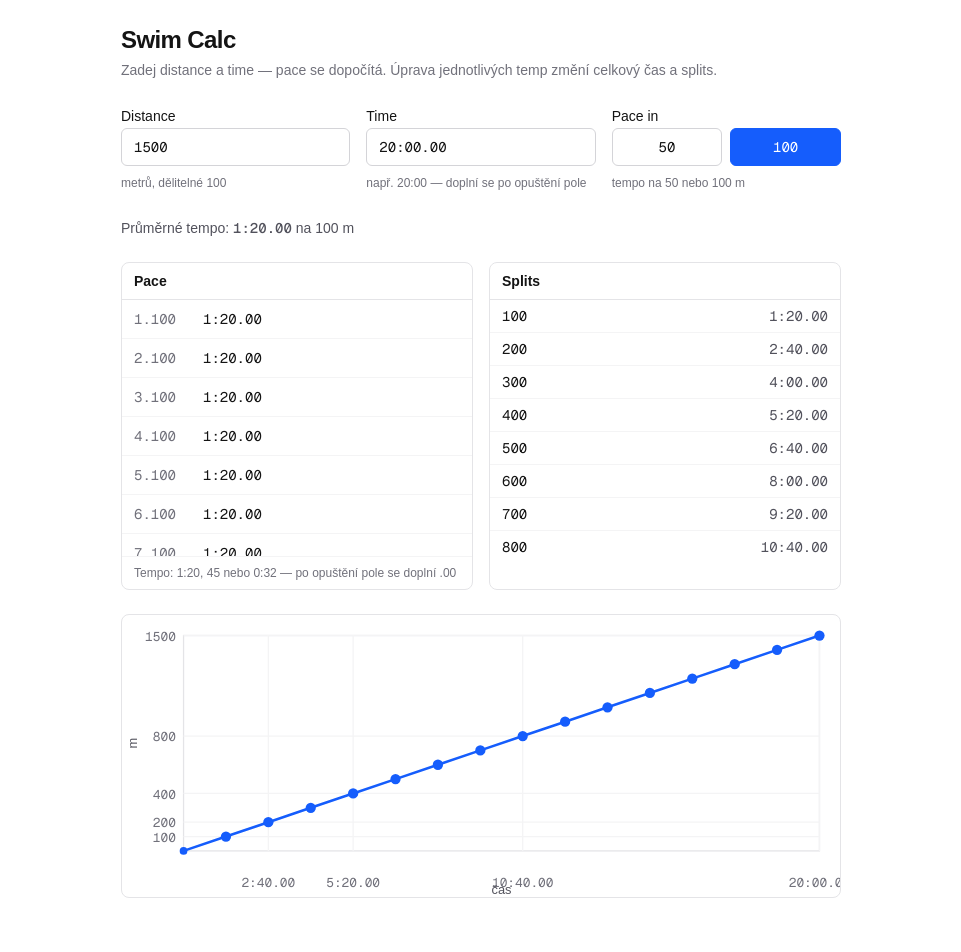
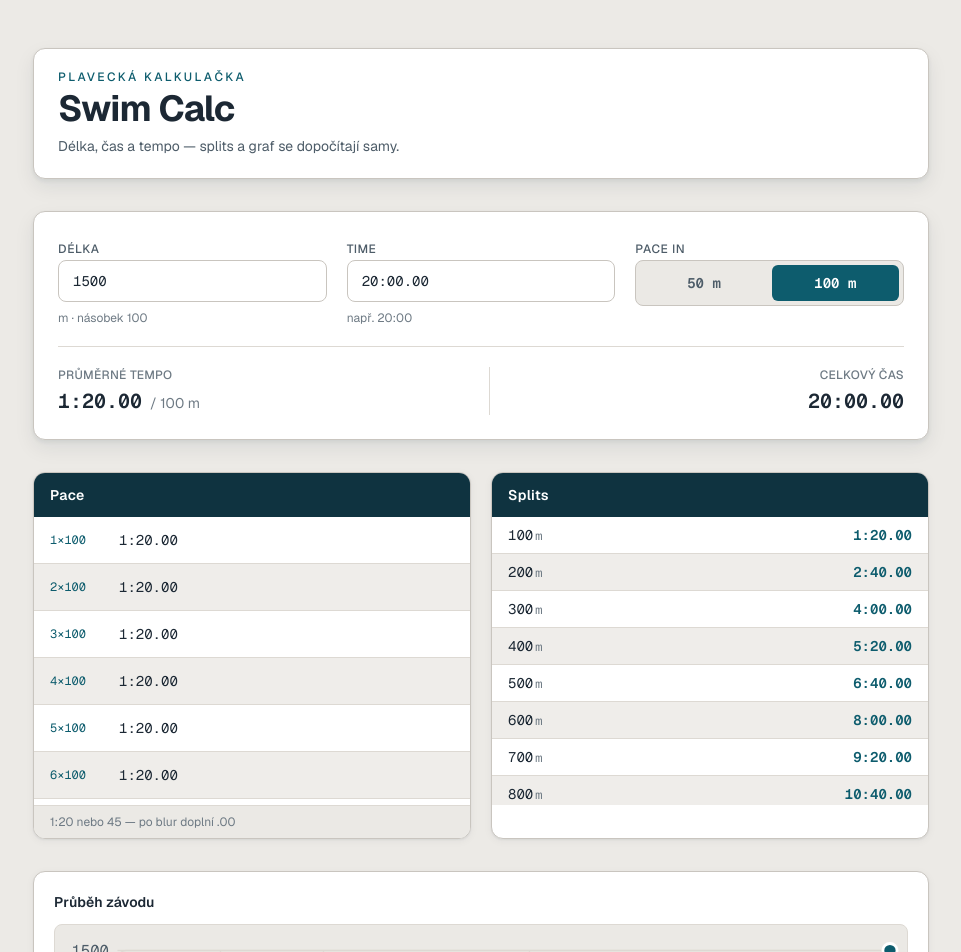
Before and after one commit to Ezlomandias/Swim-calc, a Next.js app: page / in a window 1280 px wide. Shown: the top 952 px of the page, without its empty margins (159-1120 px from the left). Before the commit the page ends 922 px from the top, so only its background shows below. Built offline with nearby package versions, Linux system fonts and the light colour scheme.

Commit message:
design aplikace

```diff
--- a/app/components/PaceGraph.tsx
+++ b/app/components/PaceGraph.tsx
@@ -10,15 +10,32 @@ type Props = {
   totalTime: number;
 };
 
-const PAD = { top: 16, right: 16, bottom: 36, left: 48 };
-const W = 560;
-const H = 220;
+const W = 600;
+const H = 280;
+const PAD = { top: 18, right: 12, bottom: 52, left: 44 };
+
+function formatTimeAxis(seconds: number): string {
+  const { h, min, sec, cs } = (() => {
+    const totalCs = Math.round(seconds * 100);
+    const cs = totalCs % 100;
+    const totalSec = Math.floor(totalCs / 100);
+    const sec = totalSec % 60;
+    const min = Math.floor(totalSec / 60) % 60;
+    const h = Math.floor(totalSec / 3600);
+    return { h, min, sec, cs };
+  })();
+  const pad = (n: number) => n.toString().padStart(2, "0");
+  if (h > 0) return `${h}:${pad(min)}`;
+  if (min > 0) return `${min}:${pad(sec)}`;
+  return `${sec}.${pad(cs)}`;
+}
 
 export function PaceGraph({ distance, splits, totalTime }: Props) {
   if (distance <= 0 || totalTime <= 0) {
     return (
-      <div className="flex h-[220px] items-center justify-center rounded-lg border border-zinc-200 bg-zinc-50 text-sm text-zinc-500 dark:border-zinc-700 dark:bg-zinc-900">
-        Zadej distance a time pro graf
+      <div className="flex min-h-[200px] flex-col items-center justify-center gap-2 rounded-lg border border-dashed border-border bg-surface-muted px-4 py-10 text-center text-sm text-muted sm:min-h-[240px]">
+        <span className="font-medium text-foreground">Graf průběhu</span>
+        <span className="text-xs sm:text-sm">Zadej délku a čas</span>
       </div>
     );
   }
@@ -51,9 +68,11 @@ export function PaceGraph({ distance, splits, totalTime }: Props) {
     .join(" ");
 
   return (
+    <div className="overflow-hidden rounded-lg border border-border-subtle bg-surface-muted">
       <svg
         viewBox={`0 0 ${W} ${H}`}
-      className="w-full max-w-full rounded-lg border border-zinc-200 bg-white dark:border-zinc-700 dark:bg-zinc-950"
+        className="block w-full min-w-0 text-foreground"
+        preserveAspectRatio="xMidYMid meet"
         role="img"
         aria-label="Graf vzdálenosti vůči času"
       >
@@ -62,10 +81,9 @@ export function PaceGraph({ distance, splits, totalTime }: Props) {
           y={PAD.top}
           width={plotW}
           height={plotH}
-        fill="none"
-        stroke="currentColor"
-        className="text-zinc-200 dark:text-zinc-700"
+          className="fill-surface-muted stroke-border-subtle"
           strokeWidth={1}
+          rx={6}
         />
 
         {yTicks.map((d) => {
@@ -77,15 +95,14 @@ export function PaceGraph({ distance, splits, totalTime }: Props) {
                 x2={PAD.left + plotW}
                 y1={sy}
                 y2={sy}
-              stroke="currentColor"
-              className="text-zinc-100 dark:text-zinc-800"
+                className="stroke-border-subtle"
                 strokeWidth={1}
               />
               <text
                 x={PAD.left - 6}
                 y={sy + 4}
                 textAnchor="end"
-              className="fill-zinc-500 text-[10px] font-mono"
+                className="fill-foreground-soft font-mono text-[10px] sm:text-[11px]"
               >
                 {d}
               </text>
@@ -93,8 +110,21 @@ export function PaceGraph({ distance, splits, totalTime }: Props) {
           );
         })}
 
-      {xTicks.map(({ distance: d, time }) => {
+        {xTicks.map(({ distance: d, time }, idx) => {
           const { sx } = toSvg(time, 0);
+          const isFinish = d >= distance;
+          const anchor =
+            idx === 0
+              ? "start"
+              : idx === xTicks.length - 1
+                ? "end"
+                : "middle";
+          const labelX =
+            idx === 0
+              ? Math.max(sx, PAD.left + 2)
+              : idx === xTicks.length - 1
+                ? Math.min(sx, PAD.left + plotW - 2)
+                : sx;
           return (
             <g key={`x-${d}`}>
               <line
@@ -102,17 +132,21 @@ export function PaceGraph({ distance, splits, totalTime }: Props) {
                 x2={sx}
                 y1={PAD.top}
                 y2={PAD.top + plotH}
-              stroke="currentColor"
-              className="text-zinc-100 dark:text-zinc-800"
+                className={
+                  isFinish ? "stroke-accent/40" : "stroke-border-subtle"
+                }
                 strokeWidth={1}
+                strokeDasharray={isFinish ? undefined : "3 3"}
               />
               <text
-              x={sx}
-              y={H - 8}
-              textAnchor="middle"
-              className="fill-zinc-500 text-[10px] font-mono"
+                x={labelX}
+                y={H - 14}
+                textAnchor={anchor}
+                className={`font-mono text-[9px] sm:text-[10px] ${
+                  isFinish ? "fill-accent font-semibold" : "fill-muted"
+                }`}
               >
-              {formatTime(time)}
+                {formatTimeAxis(time)}
               </text>
             </g>
           );
@@ -123,40 +157,38 @@ export function PaceGraph({ distance, splits, totalTime }: Props) {
           y={PAD.top + plotH / 2}
           textAnchor="middle"
           transform={`rotate(-90 12 ${PAD.top + plotH / 2})`}
-        className="fill-zinc-600 text-[10px]"
+          className="fill-accent text-[10px] font-medium"
         >
           m
-      </text>
-      <text
-        x={PAD.left + plotW / 2}
-        y={H - 2}
-        textAnchor="middle"
-        className="fill-zinc-600 text-[10px]"
-      >
-        čas
         </text>
 
         <path
           d={linePath}
           fill="none"
-        stroke="currentColor"
-        className="text-blue-600 dark:text-blue-400"
-        strokeWidth={2}
+          className="stroke-accent"
+          strokeWidth={2.5}
+          strokeLinecap="round"
           strokeLinejoin="round"
         />
 
         {points.map((p, i) => {
           const { sx, sy } = toSvg(p.x, p.y);
+          const isEnd = i === points.length - 1;
           return (
             <circle
               key={i}
               cx={sx}
               cy={sy}
-            r={i === 0 ? 3 : 4}
-            className="fill-blue-600 dark:fill-blue-400"
+              r={isEnd ? 5 : i === 0 ? 3 : 4}
+              className={
+                isEnd
+                  ? "fill-accent stroke-surface-elevated stroke-2"
+                  : "fill-surface-elevated stroke-accent-light stroke-[1.5]"
+              }
             />
           );
         })}
       </svg>
+    </div>
   );
 }
--- a/app/components/SwimCalculator.tsx
+++ b/app/components/SwimCalculator.tsx
@@ -1,6 +1,6 @@
 "use client";
 
-import { useCallback, useMemo, useState } from "react";
+import { useCallback, useMemo, useState, type ReactNode } from "react";
 import {
   buildEvenPaces,
   buildSplits,
@@ -18,6 +18,38 @@ import { PaceGraph } from "./PaceGraph";
 
 const DEFAULT_DISTANCE = "1500";
 const DEFAULT_TIME = "20:00.00";
+
+const inputClass =
+  "w-full min-h-11 rounded-lg border border-border bg-surface-elevated px-3.5 py-3 font-mono text-base text-foreground transition-colors placeholder:text-muted/60 focus:border-accent focus:outline-none focus:ring-2 focus:ring-accent-muted sm:min-h-0 sm:py-2.5 sm:text-sm";
+
+const labelClass =
+  "text-[11px] font-medium uppercase tracking-wider text-foreground-soft sm:text-xs";
+
+function Panel({
+  title,
+  children,
+  footer,
+}: {
+  title: string;
+  children: ReactNode;
+  footer?: ReactNode;
+}) {
+  return (
+    <div className="card-elevated-sm flex min-h-0 flex-col overflow-hidden rounded-xl border border-border bg-surface-elevated">
+      <div className="shrink-0 bg-accent-deep px-3.5 py-2.5 sm:px-4 sm:py-3">
+        <h2 className="text-sm font-semibold tracking-wide text-white">
+          {title}
+        </h2>
+      </div>
+      {children}
+      {footer ? (
+        <div className="shrink-0 border-t border-border-subtle bg-surface-muted px-3.5 py-2 text-[11px] leading-snug text-muted sm:px-4 sm:text-xs">
+          {footer}
+        </div>
+      ) : null}
+    </div>
+  );
+}
 
 export function SwimCalculator() {
   const [distanceStr, setDistanceStr] = useState(DEFAULT_DISTANCE);
@@ -39,8 +71,8 @@ export function SwimCalculator() {
   }, []);
 
   const distance = Number(distanceStr) || 0;
-  const count = segmentCount(distance, paceIn);
-  const validDistance = count > 0;
+  const validDistance = segmentCount(distance, paceIn) > 0;
+
   const commitDistance = () => {
     const trimmed = distanceStr.trim();
     if (trimmed === "") return;
@@ -96,22 +128,28 @@ export function SwimCalculator() {
   const splits = useMemo(() => buildSplits(paces, paceIn), [paces, paceIn]);
   const graphDistance = validDistance ? distance : 0;
   const graphTotalTime = validDistance ? totalTime : 0;
-
-  const avgPace = validDistance && paces.length > 0 ? totalTime / paces.length : null;
+  const avgPace =
+    validDistance && paces.length > 0 ? totalTime / paces.length : null;
 
   return (
-    <div className="mx-auto w-full max-w-3xl space-y-6 p-6">
-      <header>
-        <h1 className="text-2xl font-semibold tracking-tight">Swim Calc</h1>
-        <p className="mt-1 text-sm text-zinc-500">
-          Zadej distance a time — pace se dopočítá. Úprava jednotlivých temp
-          změní celkový čas a splits.
+    <div className="min-h-dvh px-3 pb-8 pt-[max(1.25rem,env(safe-area-inset-top))] sm:px-6 sm:pb-12 sm:pt-8 lg:py-12">
+      <div className="mx-auto w-full max-w-4xl space-y-5 sm:space-y-8">
+        <header className="card-elevated rounded-xl border border-border bg-surface-elevated px-4 py-5 text-center sm:px-6 sm:text-left">
+          <p className="text-[11px] font-medium uppercase tracking-[0.2em] text-accent sm:text-xs">
+            Plavecká kalkulačka
+          </p>
+          <h1 className="mt-1 text-2xl font-bold tracking-tight text-foreground sm:text-4xl">
+            Swim Calc
+          </h1>
+          <p className="mx-auto mt-1.5 max-w-md text-sm leading-relaxed text-foreground-soft sm:mx-0 sm:max-w-xl">
+            Délka, čas a tempo — splits a graf se dopočítají samy.
           </p>
         </header>
 
-      <section className="grid gap-4 sm:grid-cols-3">
-        <label className="block space-y-1">
-          <span className="text-sm font-medium">Distance</span>
+        <section className="card-elevated rounded-xl border border-border bg-surface-elevated p-4 sm:p-6">
+          <div className="flex flex-col gap-4 sm:grid sm:grid-cols-3 sm:gap-5">
+            <label className="block space-y-1.5 sm:space-y-2">
+              <span className={labelClass}>Délka</span>
               <input
                 type="text"
                 inputMode="numeric"
@@ -119,80 +157,105 @@ export function SwimCalculator() {
                 onChange={(e) => setDistanceStr(e.target.value)}
                 onBlur={commitDistance}
                 placeholder="1500"
-            className="w-full rounded-md border border-zinc-300 bg-white px-3 py-2 font-mono text-sm dark:border-zinc-600 dark:bg-zinc-900"
+                className={inputClass}
               />
-          <span className="text-xs text-zinc-500">metrů, dělitelné {paceIn}</span>
+              <span className="block text-[11px] text-muted sm:text-xs">
+                m · násobek {paceIn}
+              </span>
             </label>
 
-        <label className="block space-y-1">
-          <span className="text-sm font-medium">Time</span>
+            <label className="block space-y-1.5 sm:space-y-2">
+              <span className={labelClass}>Time</span>
               <input
                 type="text"
                 value={timeStr}
                 onChange={(e) => setTimeStr(e.target.value)}
                 onBlur={commitTime}
                 placeholder="20:00.00"
-            className="w-full rounded-md border border-zinc-300 bg-white px-3 py-2 font-mono text-sm dark:border-zinc-600 dark:bg-zinc-900"
+                className={inputClass}
               />
-          <span className="text-xs text-zinc-500">
-            např. 20:00 — doplní se po opuštění pole
+              <span className="block text-[11px] text-muted sm:text-xs">
+                např. 20:00
               </span>
             </label>
 
-        <div className="space-y-1">
-          <span className="text-sm font-medium">Pace in</span>
-          <div className="flex gap-2">
+            <div className="space-y-1.5 sm:space-y-2">
+              <span className={labelClass}>Pace in</span>
+              <div className="grid min-h-11 grid-cols-2 gap-1 rounded-lg border border-border bg-surface-muted p-1 sm:min-h-0">
                 {([50, 100] as const).map((n) => (
                   <button
                     key={n}
                     type="button"
                     onClick={() => handlePaceInChange(n)}
-                className={`flex-1 rounded-md border px-3 py-2 font-mono text-sm transition-colors ${
+                    className={`min-h-10 rounded-md px-3 py-2.5 font-mono text-sm font-semibold transition-colors active:scale-[0.98] sm:min-h-0 sm:py-2 ${
                       paceIn === n
-                    ? "border-blue-600 bg-blue-600 text-white"
-                    : "border-zinc-300 bg-white hover:bg-zinc-50 dark:border-zinc-600 dark:bg-zinc-900 dark:hover:bg-zinc-800"
+                        ? "bg-accent text-surface-elevated"
+                        : "text-foreground-soft hover:bg-surface-elevated"
                     }`}
                   >
-                {n}
+                    {n} m
                   </button>
                 ))}
               </div>
-          <span className="text-xs text-zinc-500">tempo na 50 nebo 100 m</span>
             </div>
-      </section>
+          </div>
 
           {distanceStr.trim() !== "" && !validDistance && (
-        <p className="text-sm text-amber-600">
+            <p
+              role="alert"
+              className="mt-4 rounded-xl border border-warning/40 bg-warning-bg px-3 py-2.5 text-sm text-warning"
+            >
               {distance > 0
-            ? `Distance musí být násobek ${paceIn} (např. 1500 při pace 100).`
-            : "Zadej platnou distance v metrech."}
+                ? `Délka musí být násobek ${paceIn}.`
+                : "Zadej platnou délku."}
             </p>
           )}
 
           {avgPace != null && (
-        <p className="text-sm text-zinc-600 dark:text-zinc-400">
-          Průměrné tempo:{" "}
-          <span className="font-mono font-medium">{formatPace(avgPace)}</span> na{" "}
-          {paceIn} m
-        </p>
+            <div className="mt-5 grid grid-cols-1 gap-3 border-t border-border-subtle pt-5 sm:grid-cols-2 sm:gap-4">
+              <div className="flex flex-col items-center gap-1 sm:items-start">
+                <span className="text-xs font-medium uppercase tracking-wide text-muted">
+                  Průměrné tempo
+                </span>
+                <div className="flex items-baseline gap-2">
+                  <span className="font-mono text-2xl font-semibold tabular-nums text-foreground sm:text-xl">
+                    {formatPace(avgPace)}
+                  </span>
+                  <span className="text-sm text-muted">/ {paceIn} m</span>
+                </div>
+              </div>
+              {validDistance && (
+                <div className="flex flex-col items-center gap-1 border-t border-border-subtle pt-3 sm:items-end sm:border-t-0 sm:border-l sm:pl-4 sm:pt-0">
+                  <span className="text-xs font-medium uppercase tracking-wide text-muted">
+                    Celkový čas
+                  </span>
+                  <span className="font-mono text-2xl font-semibold tabular-nums text-foreground sm:text-xl">
+                    {formatTime(totalTime)}
+                  </span>
+                </div>
               )}
+            </div>
+          )}
+        </section>
 
-      <section className="grid gap-4 sm:grid-cols-2">
-        <div className="rounded-lg border border-zinc-200 dark:border-zinc-700">
-          <h2 className="border-b border-zinc-200 px-3 py-2 text-sm font-semibold dark:border-zinc-700">
-            Pace
-          </h2>
-          <ul className="max-h-64 overflow-y-auto divide-y divide-zinc-100 dark:divide-zinc-800">
+        <section className="grid grid-cols-1 gap-4 sm:gap-5 lg:grid-cols-2">
+          <Panel
+            title="Pace"
+            footer="1:20 nebo 45 — po blur doplní .00"
+          >
+            <ul className="max-h-[min(42dvh,280px)] overflow-y-auto overscroll-contain sm:max-h-72">
               {paces.length === 0 ? (
-              <li className="px-3 py-4 text-sm text-zinc-500">Žádné úseky</li>
+                <li className="px-3.5 py-10 text-center text-sm text-muted sm:px-4">
+                  Zadej délku a čas
+                </li>
               ) : (
                 paces.map((_, i) => (
                   <li
                     key={i}
-                  className="flex items-center gap-2 px-3 py-1.5 font-mono text-sm"
+                    className="group flex items-center gap-2 border-b border-border-subtle px-3 py-2.5 last:border-0 even:bg-surface-muted/80 sm:gap-3 sm:px-4 sm:py-2"
                   >
-                  <span className="w-14 shrink-0 text-zinc-500">
-                    {i + 1}.{paceIn}
+                    <span className="w-11 shrink-0 font-mono text-[11px] tabular-nums text-accent sm:w-12 sm:text-xs">
+                      {i + 1}×{paceIn}
                     </span>
                     <input
                       type="text"
@@ -207,46 +270,53 @@ export function SwimCalculator() {
                         });
                       }}
                       onBlur={(e) => commitPaceRow(i, e.target.value)}
-                    className="min-w-0 flex-1 rounded border border-transparent bg-transparent px-1 py-0.5 hover:border-zinc-300 focus:border-blue-500 focus:bg-white focus:outline-none dark:focus:bg-zinc-900"
+                      className="min-h-10 min-w-0 flex-1 rounded-md border border-transparent bg-transparent px-2 py-2 font-mono text-base transition-colors group-hover:border-border focus:border-accent focus:bg-surface-elevated focus:outline-none focus:ring-2 focus:ring-accent-muted sm:min-h-0 sm:py-1 sm:text-sm"
                     />
                   </li>
                 ))
               )}
             </ul>
-          <p className="border-t border-zinc-100 px-3 py-2 text-xs text-zinc-500 dark:border-zinc-800">
-            Tempo: 1:20, 45 nebo 0:32 — po opuštění pole se doplní .00
-          </p>
-        </div>
+          </Panel>
 
-        <div className="rounded-lg border border-zinc-200 dark:border-zinc-700">
-          <h2 className="border-b border-zinc-200 px-3 py-2 text-sm font-semibold dark:border-zinc-700">
-            Splits
-          </h2>
-          <ul className="max-h-64 overflow-y-auto divide-y divide-zinc-100 dark:divide-zinc-800">
+          <Panel title="Splits">
+            <ul className="max-h-[min(42dvh,280px)] overflow-y-auto overscroll-contain sm:max-h-72">
               {splits.length === 0 ? (
-              <li className="px-3 py-4 text-sm text-zinc-500">—</li>
+                <li className="px-3.5 py-10 text-center text-sm text-muted sm:px-4">
+                  —
+                </li>
               ) : (
                 splits.map((s) => (
                   <li
                     key={s.distance}
-                  className="flex justify-between px-3 py-1.5 font-mono text-sm"
+                    className="flex items-center justify-between gap-3 border-b border-border-subtle px-3 py-2.5 last:border-0 even:bg-surface-muted/80 sm:px-4 sm:py-2"
                   >
-                  <span>{s.distance}</span>
-                  <span className="text-zinc-600 dark:text-zinc-400">
+                    <span className="font-mono text-sm tabular-nums text-foreground">
+                      {s.distance}
+                      <span className="ml-0.5 text-xs font-normal text-muted">
+                        m
+                      </span>
+                    </span>
+                    <span className="font-mono text-sm font-semibold tabular-nums text-accent">
                       {formatTime(s.cumulativeTime)}
                     </span>
                   </li>
                 ))
               )}
             </ul>
-        </div>
+          </Panel>
         </section>
 
+        <section className="card-elevated-sm space-y-3 rounded-xl border border-border bg-surface-elevated p-4 sm:p-5">
+          <h2 className="text-center text-sm font-semibold text-foreground sm:text-left">
+            Průběh závodu
+          </h2>
           <PaceGraph
             distance={graphDistance}
             splits={splits}
             totalTime={graphTotalTime}
           />
+        </section>
+      </div>
     </div>
   );
 }
--- a/app/globals.css
+++ b/app/globals.css
@@ -1,26 +1,88 @@
 @import "tailwindcss";
 
 :root {
-  --background: #ffffff;
-  --foreground: #141414;
+  --background: #eceae6;
+  --background-deep: #e2e0dc;
+  --foreground: #1c2834;
+  --foreground-soft: #4d5c68;
+  --surface: #f7f6f4;
+  --surface-elevated: #ffffff;
+  --surface-muted: #ebe9e5;
+  --border: #c9c5bf;
+  --border-subtle: #ddd9d3;
+  --accent: #0d5c6d;
+  --accent-deep: #0f3340;
+  --accent-mid: #127a8f;
+  --accent-light: #3d8fa3;
+  --accent-muted: #d6e4e8;
+  --accent-faint: #f0f2f1;
+  --muted: #6e7a84;
+  --warning: #c2410c;
+  --warning-bg: #fff7ed;
+  --shadow-sm: 0 1px 2px rgb(15 40 50 / 0.06), 0 2px 8px rgb(15 40 50 / 0.05);
+  --shadow-md: 0 2px 4px rgb(15 40 50 / 0.07), 0 8px 20px rgb(15 40 50 / 0.08);
+}
+
+@media (prefers-color-scheme: dark) {
+  :root {
+    --background: #141a1f;
+    --background-deep: #0e1216;
+    --foreground: #eceae6;
+    --foreground-soft: #a8b0b8;
+    --surface: #1a2229;
+    --surface-elevated: #222b33;
+    --surface-muted: #171e24;
+    --border: #3d4a54;
+    --border-subtle: #2e3a44;
+    --accent: #5ba8bc;
+    --accent-deep: #0f3340;
+    --accent-mid: #4a9aad;
+    --accent-light: #7ec4d4;
+    --accent-muted: #2a4550;
+    --accent-faint: #1e2a32;
+    --muted: #8a969f;
+    --warning: #fb923c;
+    --warning-bg: #3d2817;
+    --shadow-sm: 0 1px 2px rgb(0 0 0 / 0.25), 0 2px 8px rgb(0 0 0 / 0.2);
+    --shadow-md: 0 2px 4px rgb(0 0 0 / 0.3), 0 8px 24px rgb(0 0 0 / 0.35);
+  }
 }
 
 @theme inline {
   --color-background: var(--background);
+  --color-background-deep: var(--background-deep);
   --color-foreground: var(--foreground);
+  --color-foreground-soft: var(--foreground-soft);
+  --color-surface: var(--surface);
+  --color-surface-elevated: var(--surface-elevated);
+  --color-surface-muted: var(--surface-muted);
+  --color-border: var(--border);
+  --color-border-subtle: var(--border-subtle);
+  --color-accent: var(--accent);
+  --color-accent-deep: var(--accent-deep);
+  --color-accent-mid: var(--accent-mid);
+  --color-accent-light: var(--accent-light);
+  --color-accent-muted: var(--accent-muted);
+  --color-accent-faint: var(--accent-faint);
+  --color-muted: var(--muted);
+  --color-warning: var(--warning);
+  --color-warning-bg: var(--warning-bg);
   --font-sans: var(--font-geist-sans);
   --font-mono: var(--font-geist-mono);
-}
-
-@media (prefers-color-scheme: dark) {
-  :root {
-    --background: #141414;
-    --foreground: #ffffff;
-  }
+  --shadow-elevated-sm: var(--shadow-sm);
+  --shadow-elevated-md: var(--shadow-md);
 }
 
 body {
   background: var(--background);
   color: var(--foreground);
-  font-family: Arial, Helvetica, sans-serif;
+  font-family: var(--font-geist-sans), system-ui, sans-serif;
 }
+
+.card-elevated {
+  box-shadow: var(--shadow-md);
+}
+
+.card-elevated-sm {
+  box-shadow: var(--shadow-sm);
+}
--- a/app/layout.tsx
+++ b/app/layout.tsx
@@ -27,7 +27,9 @@ export default function RootLayout({
       lang="cs"
       className={`${geistSans.variable} ${geistMono.variable} h-full antialiased`}
     >
-      <body className="min-h-full flex flex-col">{children}</body>
+      <body className="min-h-dvh bg-background text-foreground font-sans antialiased">
+        {children}
+      </body>
     </html>
   );
 }
```
Lines whose indentation alone changed are shown as unchanged.
